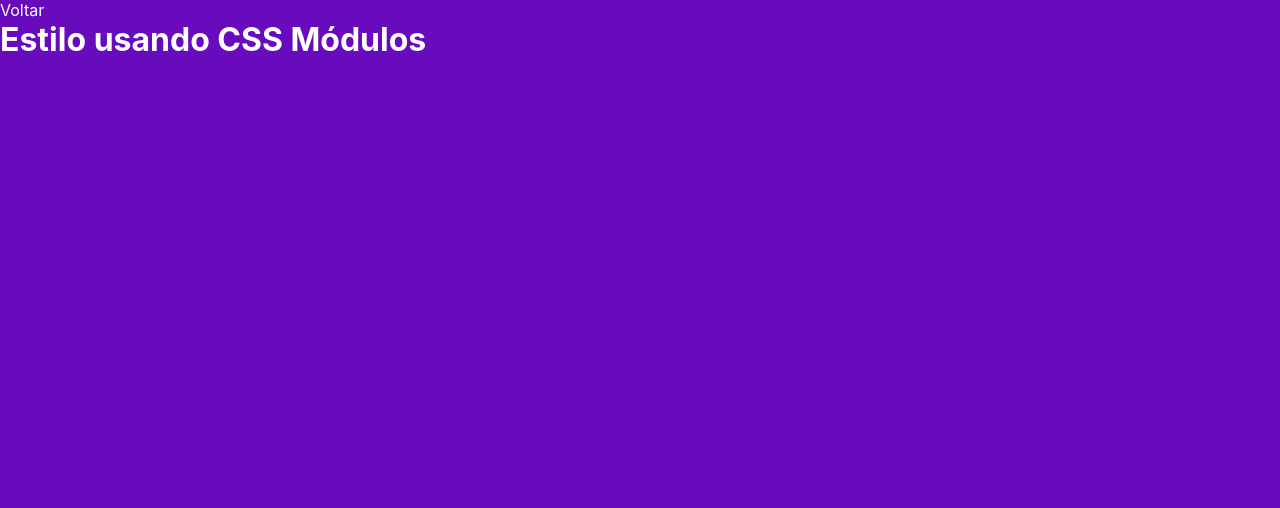
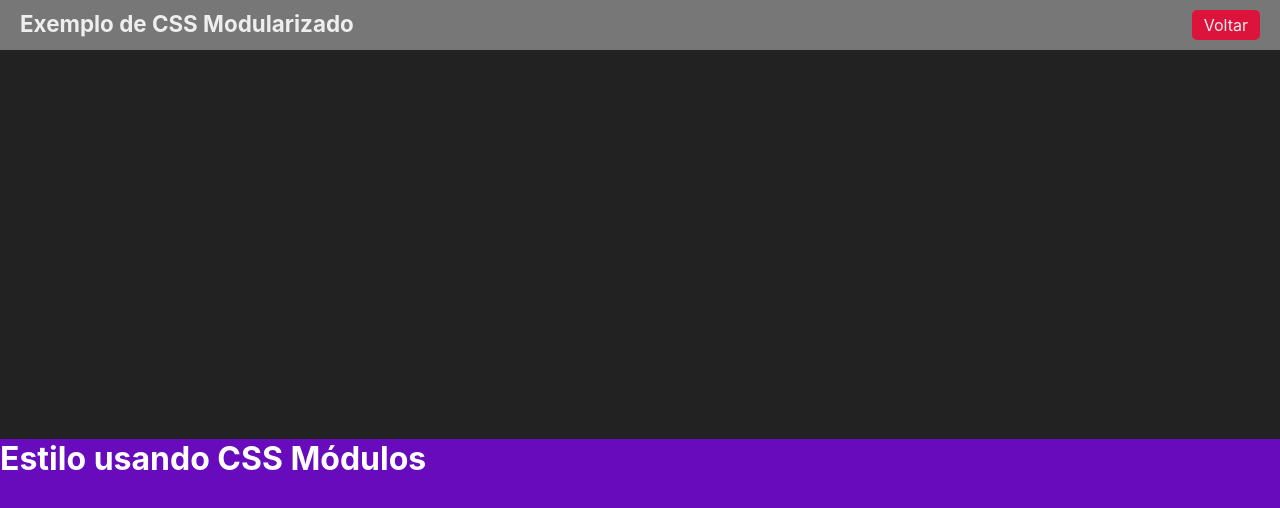
Before and after one commit to amandacgoncalves/nextjs_fundamentals, a Next.js app: page /estiloso in a window 1280 px wide. Shown: the top 508 px of the page. Built offline with nearby package versions, Linux system fonts and the light colour scheme.

Commit message:
layout component

```diff
--- /dev/null
+++ b/src/components/Layout.jsx
@@ -0,0 +1,14 @@
+import Link from "next/link";
+import styles from "../styles/Layout.module.css";
+export default function Layout(props) {
+  return (
+    <div className={styles.layout}>
+      <div className={styles.cabecalho}>
+          <h1>{props.titulo ?? 'Mais um exemplo'}</h1>
+        <Link href="/">Voltar</Link>
+      </div>
+      <div className={styles.conteudo}></div>
+      {props.children}
+    </div>
+  );
+}
--- a/src/pages/estiloso.jsx
+++ b/src/pages/estiloso.jsx
@@ -1,11 +1,13 @@
-import styles from '../styles/Estiloso.module.css'
-import Link from 'next/link'
+import styles from "../styles/Estiloso.module.css";
+import Link from "next/link";
+import Layout from "../components/Layout";
 
 export default function Estiloso() {
-    return (
-        <div className={styles.roxo}>
-            <Link href="/">Voltar</Link>
-            <h1>Estilo usando CSS Módulos</h1>
-        </div>
-    )
+  return (
+    <Layout titulo="Exemplo de CSS Modularizado">
+      <div className={styles.roxo}>
+        <h1>Estilo usando CSS Módulos</h1>
+      </div>
+    </Layout>
+  );
 }
--- a/src/styles/Estiloso.module.css
+++ b/src/styles/Estiloso.module.css
@@ -1,5 +1,5 @@
 .roxo {
-    height: 100vh;
+    height: 100%;
     background-color: #670bbd;
     color: #fff;
 }
--- /dev/null
+++ b/src/styles/Layout.module.css
@@ -0,0 +1,28 @@
+.layout {
+    display: flex;
+    height: 100vh;
+    flex-direction: column;
+}
+
+.cabecalho {
+    display: flex;
+    justify-content: space-between;
+    padding: 10px 20px;
+    background-color: #777;
+}
+
+.cabecalho h1 {
+    margin: 0%;
+    font-size: 1.4rem;
+}
+
+.cabecalho a {
+    background-color: crimson;
+    padding: 5px 12px;
+    border-radius: 5px;
+}
+
+.conteudo {
+    padding: 25px;
+    height: 100%;
+}
```
